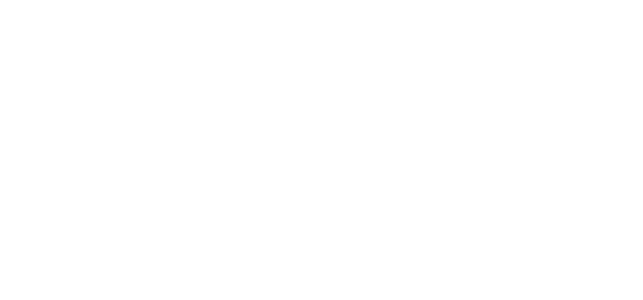
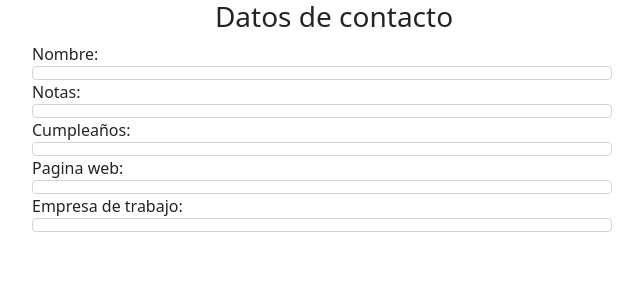
Before and after one commit to omarlv86/libreta_direcciones_front, an Angular app: page /contacts/1 in a window 1280 px wide. Before the commit this address led to /. Shown: the top 300 px of the page, without its empty margins (306-949 px from the left). Built offline with nearby package versions, Linux system fonts and the light colour scheme.

Commit message:
main | Agregando redireccionamiento para ver datos

```diff
--- a/src/app/app.routes.ts
+++ b/src/app/app.routes.ts
@@ -1,7 +1,9 @@
 import { Routes } from '@angular/router';
 import { ContactsComponent } from './contacts/contacts.component';
+import { ContactViewComponent } from './contact-view/contact-view.component';
 
 export const routes: Routes = [
     {path: '', component: ContactsComponent},
     {path: 'contacts', component: ContactsComponent},
+    {path: 'contacts/:id', component: ContactViewComponent},
 ];
--- /dev/null
+++ b/src/app/contact-view/contact-view.component.html
@@ -0,0 +1,29 @@
+<div class="row mx-4">
+    <div class="col-md-12">
+        <h3 class="text-center">Datos de contacto</h3>
+    </div>
+    <div class="row d-flex justify-content-center">
+        <div class="col-md-6">
+            <div class="col-md-12">
+                <label for="">Nombre:</label>
+                <label for="" class="form-control"></label>
+            </div>
+            <div class="col-md-12">
+                <label for="">Notas:</label>
+                <label for="" class="form-control"></label>
+            </div>
+            <div class="col-md-12">
+                <label for="">Cumpleaños:</label>
+                <label for="" class="form-control"></label>
+            </div>
+            <div class="col-md-12">
+                <label for="">Pagina web:</label>
+                <label for="" class="form-control"></label>
+            </div>
+            <div class="col-md-12">
+                <label for="">Empresa de trabajo:</label>
+                <label for="" class="form-control"></label>
+            </div>
+        </div>
+    </div>
+</div>
--- a/src/app/contacts/contacts.component.html
+++ b/src/app/contacts/contacts.component.html
@@ -22,6 +22,7 @@
                     <th scope="col">cumpleaños</th>
                     <th scope="col">pagina web</th>
                     <th scope="col">Trabajo</th>
+                    <th scope="col">opciones</th>
                   </tr>
                 </thead>
                 <tbody style="font-size: 12px;">
@@ -32,6 +33,9 @@
                         <td>{{ dato.birthday }}</td>
                         <td>{{ dato.page }}</td>
                         <td>{{ dato.work }}</td>
+                        <td>
+                            <button (click)="viewDetail(dato.id)">Ver</button>
+                        </td>
                     </tr>
 
                 </tbody>
--- a/src/app/contacts/contacts.component.ts
+++ b/src/app/contacts/contacts.component.ts
@@ -3,12 +3,13 @@
 import { CommonModule } from '@angular/common';
 import { FormControl, ReactiveFormsModule } from '@angular/forms';
 import { debounceTime } from 'rxjs/operators';
+import { Router, RouterModule } from '@angular/router';
 
 
 @Component({
   selector: 'app-contacts',
   standalone: true,
-  imports: [CommonModule, ReactiveFormsModule],
+  imports: [CommonModule, ReactiveFormsModule, RouterModule],
   templateUrl: './contacts.component.html',
   styleUrl: './contacts.component.css'
 })
@@ -17,7 +18,7 @@
   page = 1;
   total = 0;
 
-  constructor(private apiService: ApiService) {}
+  constructor(private apiService: ApiService, private router: Router) {}
   inputControl = new FormControl('');
 
 
@@ -72,15 +73,9 @@
   }
 
 
-  onSearch(event: any) {
-
-    if(event.target.value.length > 2){
-      console.log(event.target.value)
-    }
-    /* this.searchQuery = query.toLowerCase();
-    this.filteredItems = this.items.filter(item =>
-      item.toLowerCase().includes(this.searchQuery)
-    ); */
+  viewDetail(id: number) {
+    this.router.navigate(['/contacts/', id]);
   }
 
+
 }
```
Also changed, not shown: src/app/contact-view/contact-view.component.ts (added, +12 -0 lines), src/app/contact-view/contact-view.component.css (added), 1 other file (tests, documents, lock files or other folders).
